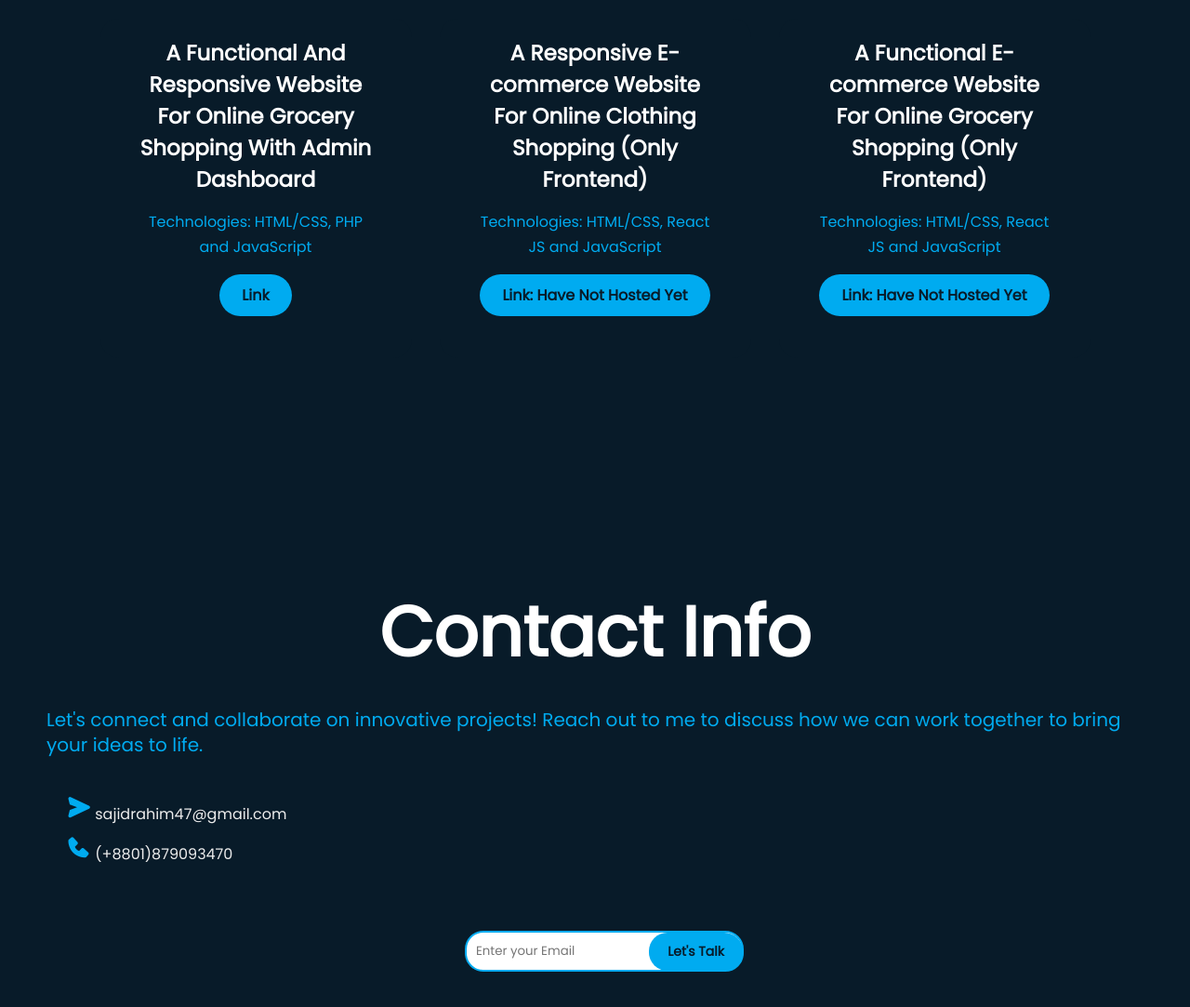
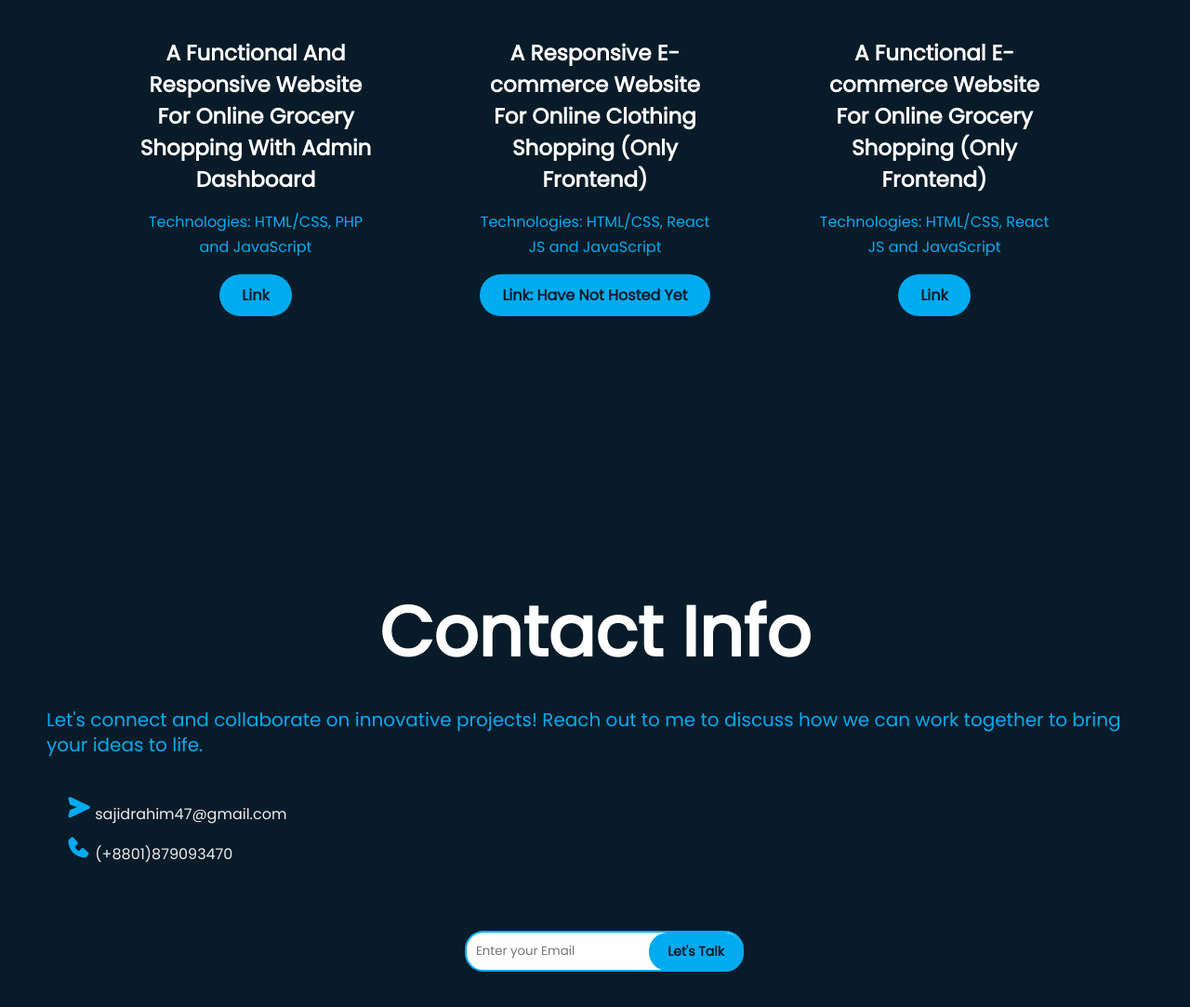
Before and after one commit to md-shajidur-rahim/Portfolio, a plain HTML site: page index.html in a window 1280 px wide. Shown: the part 3799-4882 px from the top of the page at 93% size. Drawn offline with nearby package versions, Linux system fonts and the light colour scheme.

Commit message:
Update index.html

```diff
--- a/index.html
+++ b/index.html
@@ -241,7 +241,7 @@
                 <div class="pra">
                     <p> Technologies: HTML/CSS, React JS and JavaScript</p>
                     <p style="text-align: center;">
-                    <a href="#" class="button">Link: Have Not Hosted Yet</a>
+                    <a href="http://grocery-react-2.netlify.app" class="button">Link</a>
                     </p>
                 </div>
             </div>
```
